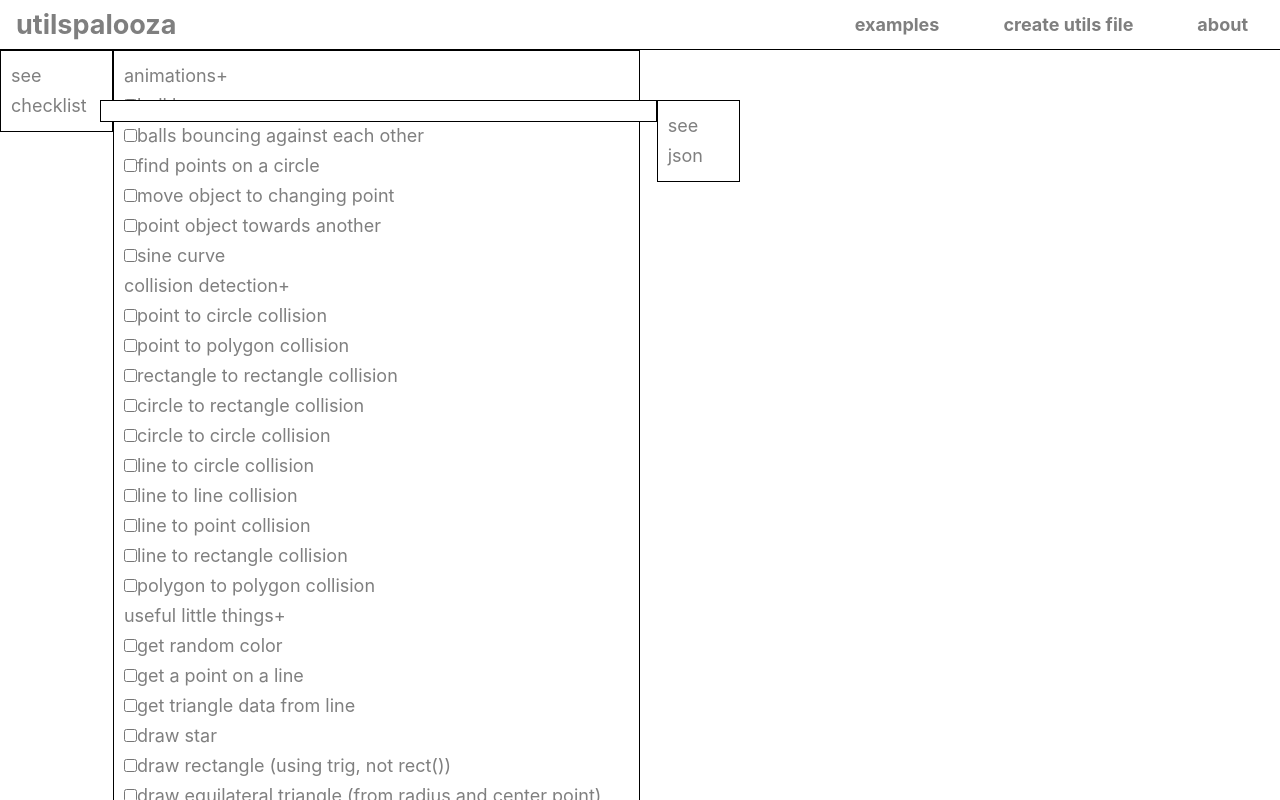
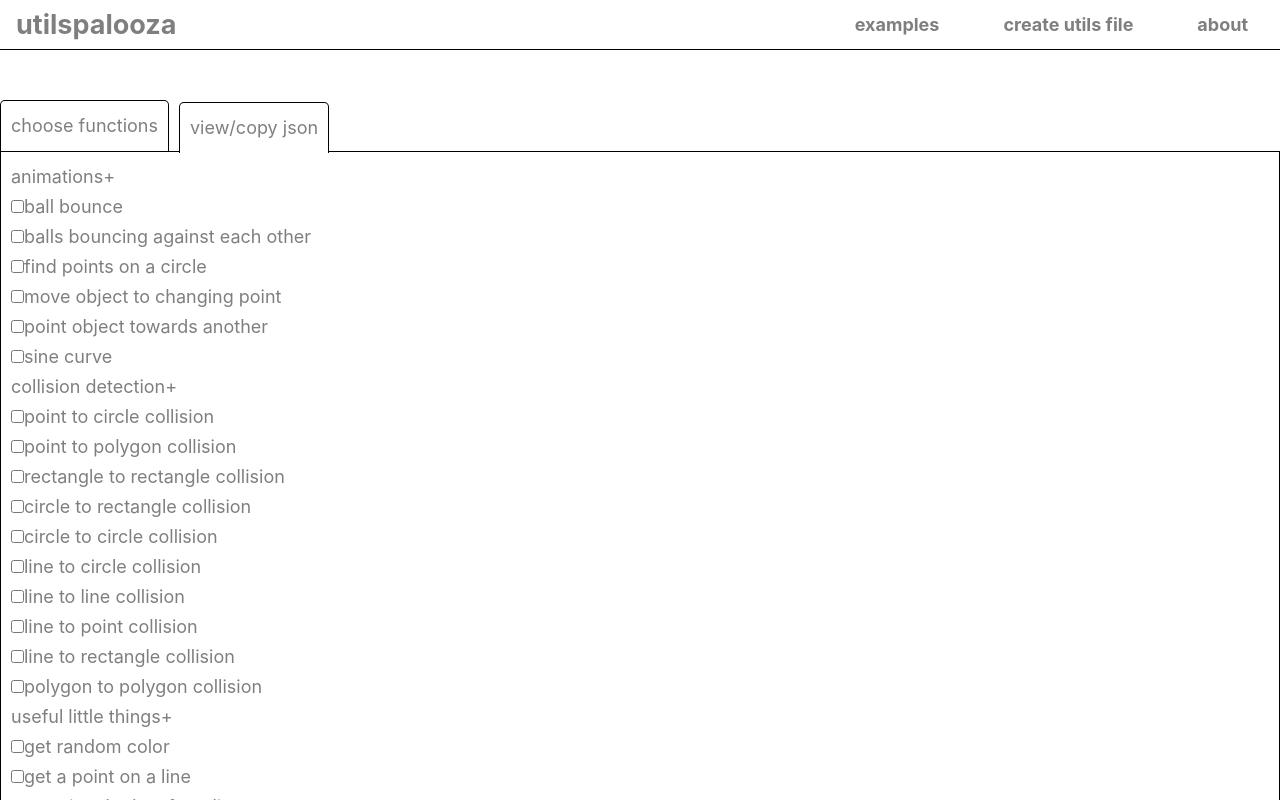
Before and after one commit to warpedpuppy/utils-site-typescript, a React (Create React App) app: page /create-json/1 in a window 1280 px wide. Shown: the top 800 px of the page. Built offline with nearby package versions, Linux system fonts and the light colour scheme.

Commit message:
changed page back

```diff
--- a/src/pages/createJSON/CreateJSON.scss
+++ b/src/pages/createJSON/CreateJSON.scss
@@ -13,7 +13,7 @@
     .create-json-container--content {
       position: absolute;
       // width: max-content;
-      width: 50%;
+      width: 1000px;
       display: flex;
       // justify-content: center;
       align-items: flex-start;
--- a/src/pages/createJSON/CreateJSON.tsx
+++ b/src/pages/createJSON/CreateJSON.tsx
@@ -20,19 +20,12 @@ function CreateJSON() {
   return (
     <div id="create-json">
       <div id="create-json-container">
-        <div className="create-json-container--content">
-          <div className="create-json--tab">see checklist</div>
-          <div className="tab-content">{checklist}</div>
+        <CreateJSONTabs setTabBody={setTabBody} tabBody={tabBody} />
+        <div className="tab-content">{checklist}</div>
+
+        <div className="tab-content">
+          <JSONContent />
         </div>
-
-        <div className="create-json-container--content">
-          <div className="tab-content">
-            <JSONContent />
-          </div>
-          <div className="create-json--tab">see json</div>
-        </div>
-
-        {/* <CreateJSONTabs setTabBody={setTabBody} tabBody={tabBody} /> */}
       </div>
     </div>
   );
```
